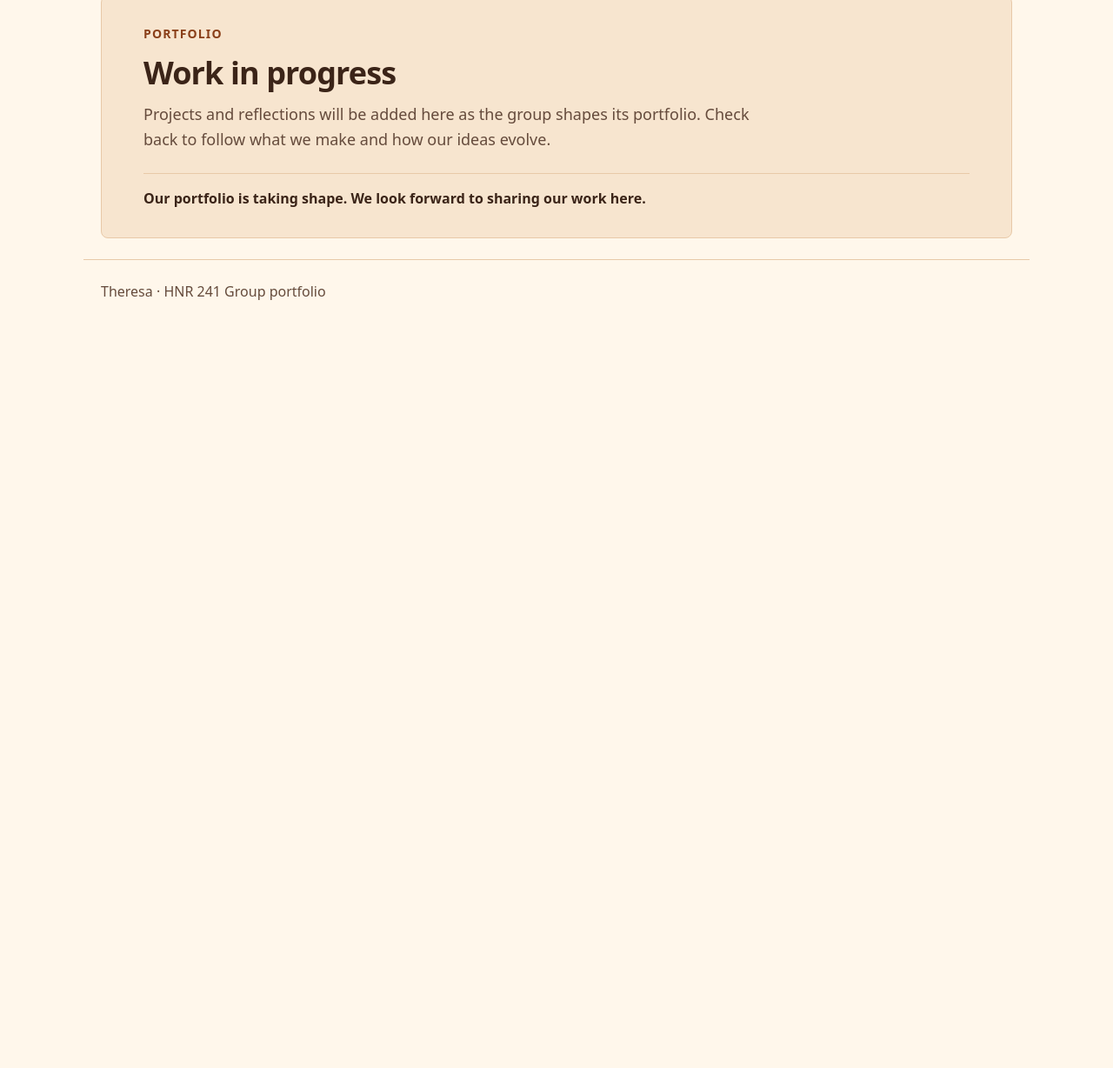
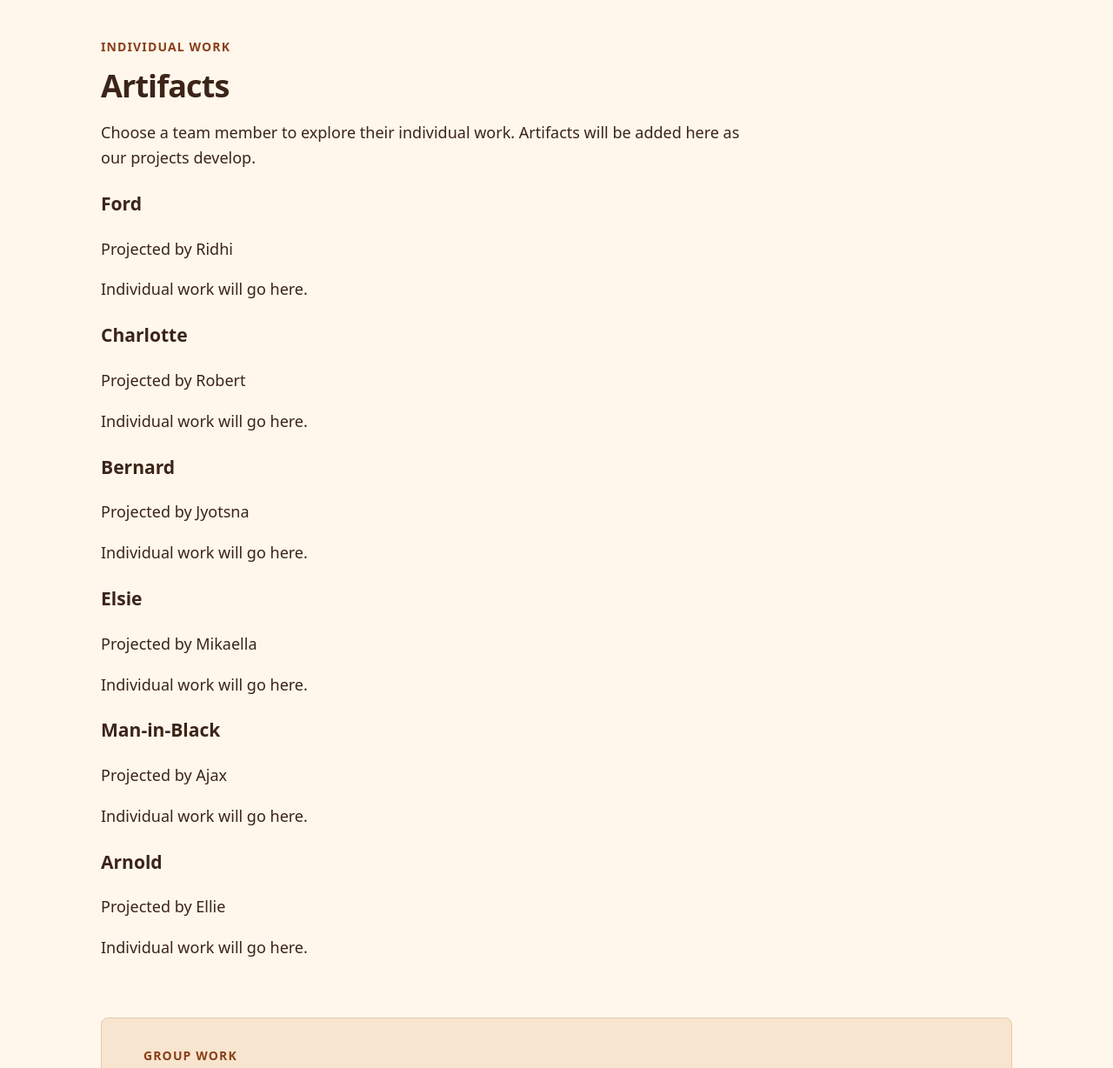
Before and after one commit to um-lrc-hnr241/2026-fall-theresa, a plain HTML site: page index.html in a window 1280 px wide. Shown: the part 953-2181 px from the top of the page at 87% size. Before the commit the page ends 1326 px from the top, so only its background shows below. Drawn offline with Linux system fonts and the light colour scheme.

Commit message:
Agent: update index.html

```diff
--- a/index.html
+++ b/index.html
@@ -15,7 +15,20 @@
       <ul>
         <li><a href="index.html" aria-current="page">Home</a></li>
         <li><a href="#about">About</a></li>
-        <li><a href="#work">Portfolio</a></li>
+        <li>
+          <details class="artifact-dropdown">
+            <summary>Artifacts</summary>
+            <ul class="artifact-menu">
+              <li><a href="#ford">Ford</a></li>
+              <li><a href="#charlotte">Charlotte</a></li>
+              <li><a href="#bernard">Bernard</a></li>
+              <li><a href="#elsie">Elsie</a></li>
+              <li><a href="#man-in-black">Man-in-Black</a></li>
+              <li><a href="#arnold">Arnold</a></li>
+            </ul>
+          </details>
+        </li>
+        <li><a href="#work">Group work</a></li>
       </ul>
     </nav>
   </header>
@@ -26,7 +39,7 @@
       <h1 id="page-title">A place for our work, ideas, and process.</h1>
       <p class="hero-intro">Welcome to our group portfolio. This is where we’ll share the work we create and the thinking that shapes it.</p>
       <div class="hero-actions">
-        <a class="button" href="#work">Explore the portfolio</a>
+        <a class="button" href="#artifacts">Explore artifacts</a>
         <a class="text-link" href="#about">About this site</a>
       </div>
     </section>
@@ -37,11 +50,49 @@
       <p>This site is the shared home for our HNR 241 group portfolio. As our work develops, we’ll use it to introduce our projects, share the thinking behind them, and reflect on what we learn.</p>
     </section>
 
+    <section class="content-section artifacts-section" id="artifacts" aria-labelledby="artifacts-title">
+      <p class="eyebrow">Individual work</p>
+      <h2 id="artifacts-title">Artifacts</h2>
+      <p>Choose a team member to explore their individual work. Artifacts will be added here as our projects develop.</p>
+      <div class="artifact-list">
+        <article class="artifact-card" id="ford">
+          <h3>Ford</h3>
+          <p>Projected by Ridhi</p>
+          <p>Individual work will go here.</p>
+        </article>
+        <article class="artifact-card" id="charlotte">
+          <h3>Charlotte</h3>
+          <p>Projected by Robert</p>
+          <p>Individual work will go here.</p>
+        </article>
+        <article class="artifact-card" id="bernard">
+          <h3>Bernard</h3>
+          <p>Projected by Jyotsna</p>
+          <p>Individual work will go here.</p>
+        </article>
+        <article class="artifact-card" id="elsie">
+          <h3>Elsie</h3>
+          <p>Projected by Mikaella</p>
+          <p>Individual work will go here.</p>
+        </article>
+        <article class="artifact-card" id="man-in-black">
+          <h3>Man-in-Black</h3>
+          <p>Projected by Ajax</p>
+          <p>Individual work will go here.</p>
+        </article>
+        <article class="artifact-card" id="arnold">
+          <h3>Arnold</h3>
+          <p>Projected by Ellie</p>
+          <p>Individual work will go here.</p>
+        </article>
+      </div>
+    </section>
+
     <section class="work-section" id="work" aria-labelledby="work-title">
-      <p class="eyebrow">Portfolio</p>
-      <h2 id="work-title">Work in progress</h2>
-      <p>Projects and reflections will be added here as the group shapes its portfolio. Check back to follow what we make and how our ideas evolve.</p>
-      <div class="work-note">Our portfolio is taking shape. We look forward to sharing our work here.</div>
+      <p class="eyebrow">Group work</p>
+      <h2 id="work-title">Coming in future tabs</h2>
+      <p>Our group work will be added in future tabs as the group develops its projects.</p>
+      <div class="work-note">Check back for updates to our shared work.</div>
     </section>
   </main>
 
```
